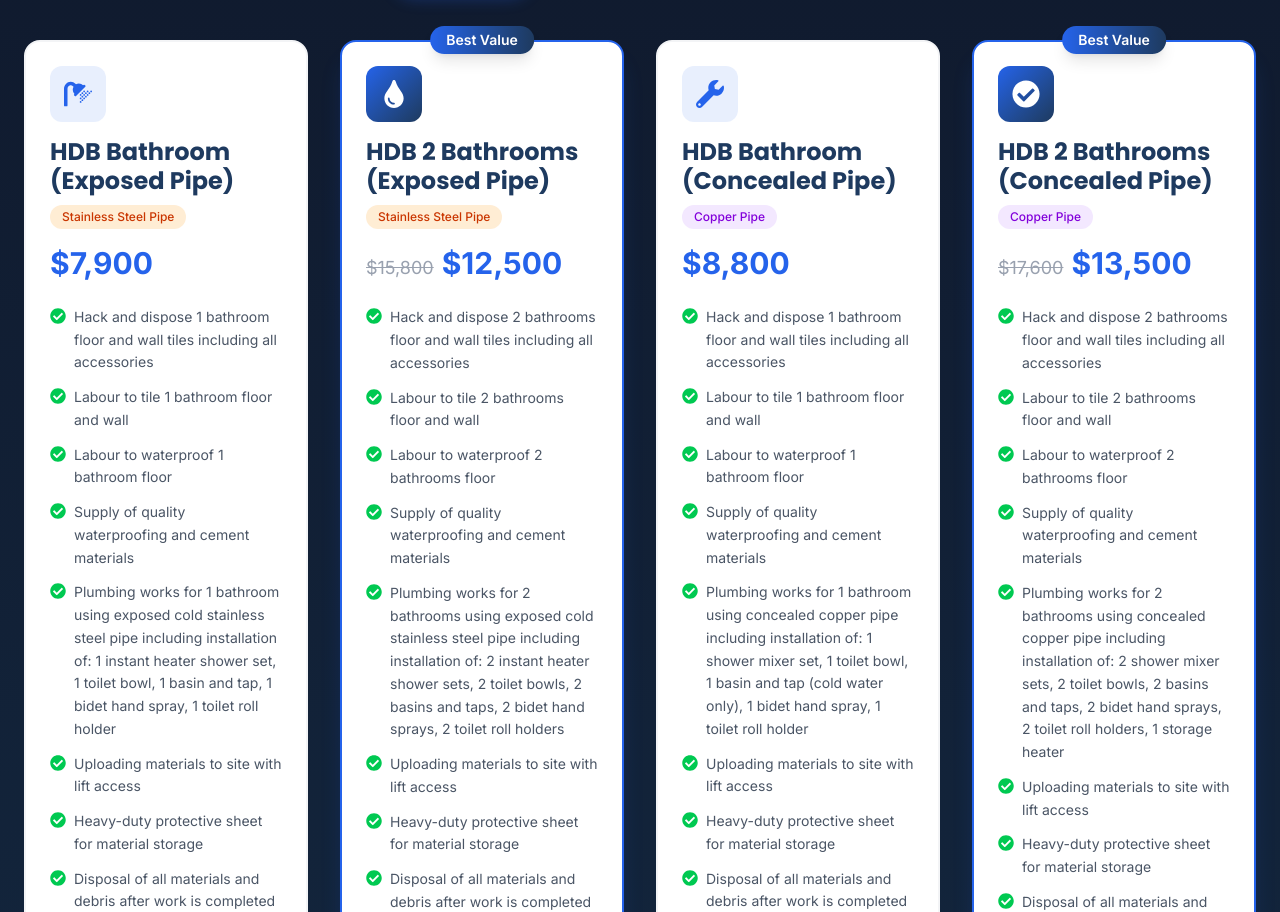
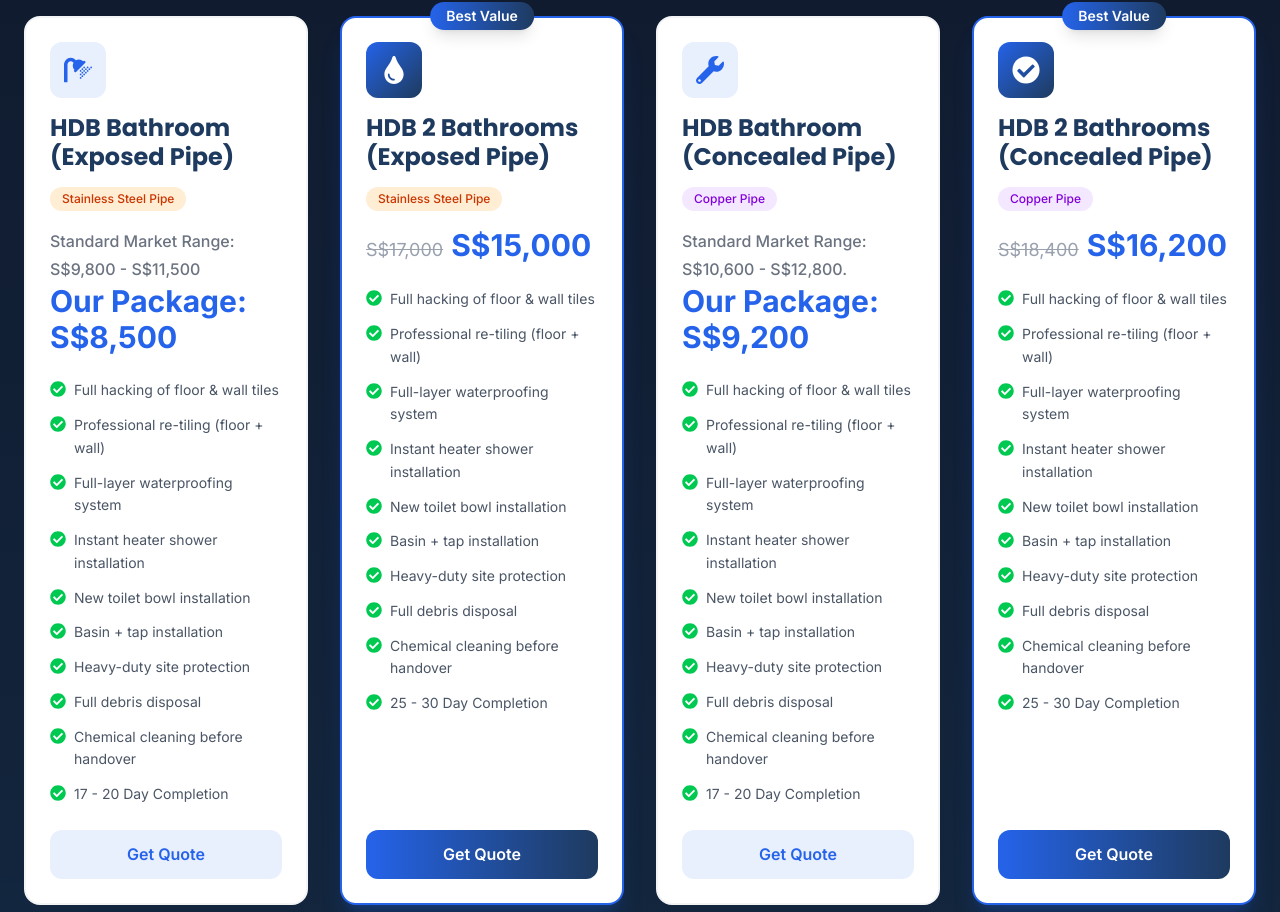
Before and after one commit to rendiero25/AntileakSingaporeWebsite, a React (Vite) app: page / in a window 1280 px wide. Shown: the part 2039-2951 px from the top of the page. Built offline with nearby package versions, Linux system fonts and the light colour scheme.

Commit message:
change package details

```diff
--- a/src/components/PricesSection.tsx
+++ b/src/components/PricesSection.tsx
@@ -9,6 +9,7 @@ interface PricePackage {
   icon: React.ElementType;
   title: string;
   price: string;
+  priceTwo: string;
   originalPrice?: string;
   features: string[];
   highlight?: boolean;
@@ -69,73 +70,81 @@ const PricesSection = () => {
     {
       icon: FaShower,
       title: "HDB Bathroom (Exposed Pipe)",
-      price: "$7,900",
+      price: "Standard Market Range: S$9,800 - S$11,500",
+      priceTwo: "Our Package: S$8,500",
       pipeType: "exposed",
       features: [
-        "Hack and dispose 1 bathroom floor and wall tiles including all accessories",
-        "Labour to tile 1 bathroom floor and wall",
-        "Labour to waterproof 1 bathroom floor",
-        "Supply of quality waterproofing and cement materials",
-        "Plumbing works for 1 bathroom using exposed cold stainless steel pipe including installation of: 1 instant heater shower set, 1 toilet bowl, 1 basin and tap, 1 bidet hand spray, 1 toilet roll holder",
-        "Uploading materials to site with lift access",
-        "Heavy-duty protective sheet for material storage",
-        "Disposal of all materials and debris after work is completed",
-        "General chemical cleaning for bathroom",
+        "Full hacking of floor & wall tiles",
+        "Professional re-tiling (floor + wall)",
+        "Full-layer waterproofing system",
+        "Instant heater shower installation",
+        "New toilet bowl installation",
+        "Basin + tap installation",
+        "Heavy-duty site protection",
+        "Full debris disposal",
+        "Chemical cleaning before handover",
+        "17 - 20 Day Completion"
       ],
     },
     {
       icon: FaTint,
       title: "HDB 2 Bathrooms (Exposed Pipe)",
-      price: "$12,500",
-      originalPrice: "$15,800",
+      price: "S$15,000",
+      priceTwo: "",
+      originalPrice: "S$17,000",
       pipeType: "exposed",
       highlight: true,
       features: [
-        "Hack and dispose 2 bathrooms floor and wall tiles including all accessories",
-        "Labour to tile 2 bathrooms floor and wall",
-        "Labour to waterproof 2 bathrooms floor",
-        "Supply of quality waterproofing and cement materials",
-        "Plumbing works for 2 bathrooms using exposed cold stainless steel pipe including installation of: 2 instant heater shower sets, 2 toilet bowls, 2 basins and taps, 2 bidet hand sprays, 2 toilet roll holders",
-        "Uploading materials to site with lift access",
-        "Heavy-duty protective sheet for material storage",
-        "Disposal of all materials and debris after work is completed",
-        "General chemical cleaning for bathroom",
+        "Full hacking of floor & wall tiles",
+        "Professional re-tiling (floor + wall)",
+        "Full-layer waterproofing system",
+        "Instant heater shower installation",
+        "New toilet bowl installation",
+        "Basin + tap installation",
+        "Heavy-duty site protection",
+        "Full debris disposal",
+        "Chemical cleaning before handover",
+        "25 - 30 Day Completion"
       ],
     },
     {
       icon: FaWrench,
       title: "HDB Bathroom (Concealed Pipe)",
-      price: "$8,800",
+      price: "Standard Market Range: S$10,600 - S$12,800.",
+      priceTwo: "Our Package: S$9,200",
       pipeType: "concealed",
       features: [
-        "Hack and dispose 1 bathroom floor and wall tiles including all accessories",
-        "Labour to tile 1 bathroom floor and wall",
-        "Labour to waterproof 1 bathroom floor",
-        "Supply of quality waterproofing and cement materials",
-        "Plumbing works for 1 bathroom using concealed copper pipe including installation of: 1 shower mixer set, 1 toilet bowl, 1 basin and tap (cold water only), 1 bidet hand spray, 1 toilet roll holder",
-        "Uploading materials to site with lift access",
-        "Heavy-duty protective sheet for material storage",
-        "Disposal of all materials and debris after work is completed",
-        "General chemical cleaning for bathroom",
+        "Full hacking of floor & wall tiles",
+        "Professional re-tiling (floor + wall)",
+        "Full-layer waterproofing system",
+        "Instant heater shower installation",
+        "New toilet bowl installation",
+        "Basin + tap installation",
+        "Heavy-duty site protection",
+        "Full debris disposal",
+        "Chemical cleaning before handover",
+        "17 - 20 Day Completion"
       ],
     },
     {
       icon: FaCheckCircle,
       title: "HDB 2 Bathrooms (Concealed Pipe)",
-      price: "$13,500",
-      originalPrice: "$17,600",
+      price: "S$16,200",
+      priceTwo: "",
+      originalPrice: "S$18,400",
       pipeType: "concealed",
       highlight: true,
       features: [
-        "Hack and dispose 2 bathrooms floor and wall tiles including all accessories",
-        "Labour to tile 2 bathrooms floor and wall",
-        "Labour to waterproof 2 bathrooms floor",
-        "Supply of quality waterproofing and cement materials",
-        "Plumbing works for 2 bathrooms using concealed copper pipe including installation of: 2 shower mixer sets, 2 toilet bowls, 2 basins and taps, 2 bidet hand sprays, 2 toilet roll holders, 1 storage heater",
-        "Uploading materials to site with lift access",
-        "Heavy-duty protective sheet for material storage",
-        "Disposal of all materials and debris after work is completed",
-        "General chemical cleaning for bathroom",
+        "Full hacking of floor & wall tiles",
+        "Professional re-tiling (floor + wall)",
+        "Full-layer waterproofing system",
+        "Instant heater shower installation",
+        "New toilet bowl installation",
+        "Basin + tap installation",
+        "Heavy-duty site protection",
+        "Full debris disposal",
+        "Chemical cleaning before handover",
+        "25 - 30 Day Completion"
       ],
     },
   ];
@@ -158,15 +167,16 @@ const PricesSection = () => {
       <div className="container mx-auto px-4">
         {/* Section Header */}
         <div className="section-header text-center mb-12">
-          <span className="inline-block px-4 py-2 bg-[#2563eb]/20 text-[#10b981] text-sm font-semibold rounded-full mb-4">
+          {/* <span className="inline-block px-4 py-2 bg-[#2563eb]/20 text-[#10b981] text-sm font-semibold rounded-full mb-4">
             Transparent Pricing
-          </span>
-          <h2 className="text-4xl md:text-5xl font-bold text-white mb-4">
-            Our <span className="text-[#2563eb]">Packages</span>
+          </span> */}
+          <h2 className="text-4xl md:text-5xl font-bold text-white! mb-4">
+            Leak-Proof <span className="text-[#2563eb]">Bathroom Packages</span>
           </h2>
           <p className="text-lg text-white/70 max-w-2xl mx-auto text-white!">
-            Complete bathroom renewal solutions with no hidden costs. All prices
-            include materials, labour, and professional installation.
+            Leak-Proof Bathroom Packages - Fixed Price Zero Surprises <br />
+            Everything Included. Nothing hidden. Built to last.d price, zero surprises. <br />
+            Only 3 slots available per month to ensure quality control.
           </p>
         </div>
 
@@ -205,11 +215,11 @@ const PricesSection = () => {
         </div>
 
         {/* Price Grid */}
-        <div className="price-grid grid md:grid-cols-2 xl:grid-cols-4 gap-8">
+        <div className="price-grid grid md:grid-cols-2 xl:grid-cols-4 gap-8 items-stretch">
           {filteredPackages.map((pkg, index) => (
             <div
               key={index}
-              className={`price-card group relative bg-white hover:bg-white/95 rounded-2xl p-6 border-2 transition-all duration-300 ease-out hover:-translate-y-4 hover:shadow-[0_20px_40px_rgba(37,99,235,0.3)] cursor-pointer ${
+              className={`price-card group relative bg-white hover:bg-white/95 rounded-2xl p-6 border-2 transition-all duration-300 ease-out hover:-translate-y-4 hover:shadow-[0_20px_40px_rgba(37,99,235,0.3)] cursor-pointer flex flex-col ${
                 pkg.highlight
                   ? "border-[#2563eb] shadow-xl shadow-[#2563eb]/20 hover:border-[#10b981] hover:shadow-[0_20px_40px_rgba(16,185,129,0.4)]"
                   : "border-gray-100 hover:border-[#2563eb] hover:shadow-[0_20px_40px_rgba(37,99,235,0.25)]"
@@ -242,7 +252,7 @@ const PricesSection = () => {
 
               {/* Pipe Type Badge */}
               <span
-                className={`inline-block px-3 py-1 text-xs font-medium rounded-full mb-4 ${
+                className={`inline-block px-3 py-1 mt-2 text-xs font-medium rounded-full mb-4 w-fit ${
                   pkg.pipeType === "exposed"
                     ? "bg-orange-100 text-orange-700"
                     : "bg-purple-100 text-purple-700"
@@ -255,18 +265,29 @@ const PricesSection = () => {
 
               {/* Price */}
               <div className="mb-6">
-                {pkg.originalPrice && (
-                  <span className="text-gray-400 line-through text-lg mr-2">
-                    {pkg.originalPrice}
-                  </span>
+                {pkg.originalPrice ? (
+                  <div className="flex items-baseline gap-2">
+                    <span className="text-gray-400 line-through text-lg">
+                      {pkg.originalPrice}
+                    </span>
+                    <span className="text-3xl font-bold text-[#2563eb]">
+                      {pkg.price}
+                    </span>
+                  </div>
+                ) : (
+                  <p className="text-sm font-medium text-[#1e3a5f]">
+                    {pkg.price}
+                  </p>
                 )}
-                <span className="text-3xl font-bold text-[#2563eb]">
-                  {pkg.price}
-                </span>
+                {pkg.priceTwo && (
+                  <p className="text-3xl! font-bold! text-[#2563eb]!">
+                    {pkg.priceTwo}
+                  </p>
+                )}
               </div>
 
               {/* Features */}
-              <ul className="space-y-3 mb-6">
+              <ul className="space-y-3 mb-6 flex-grow">
                 {pkg.features.map((feature, fIndex) => (
                   <li
                     key={fIndex}
```
